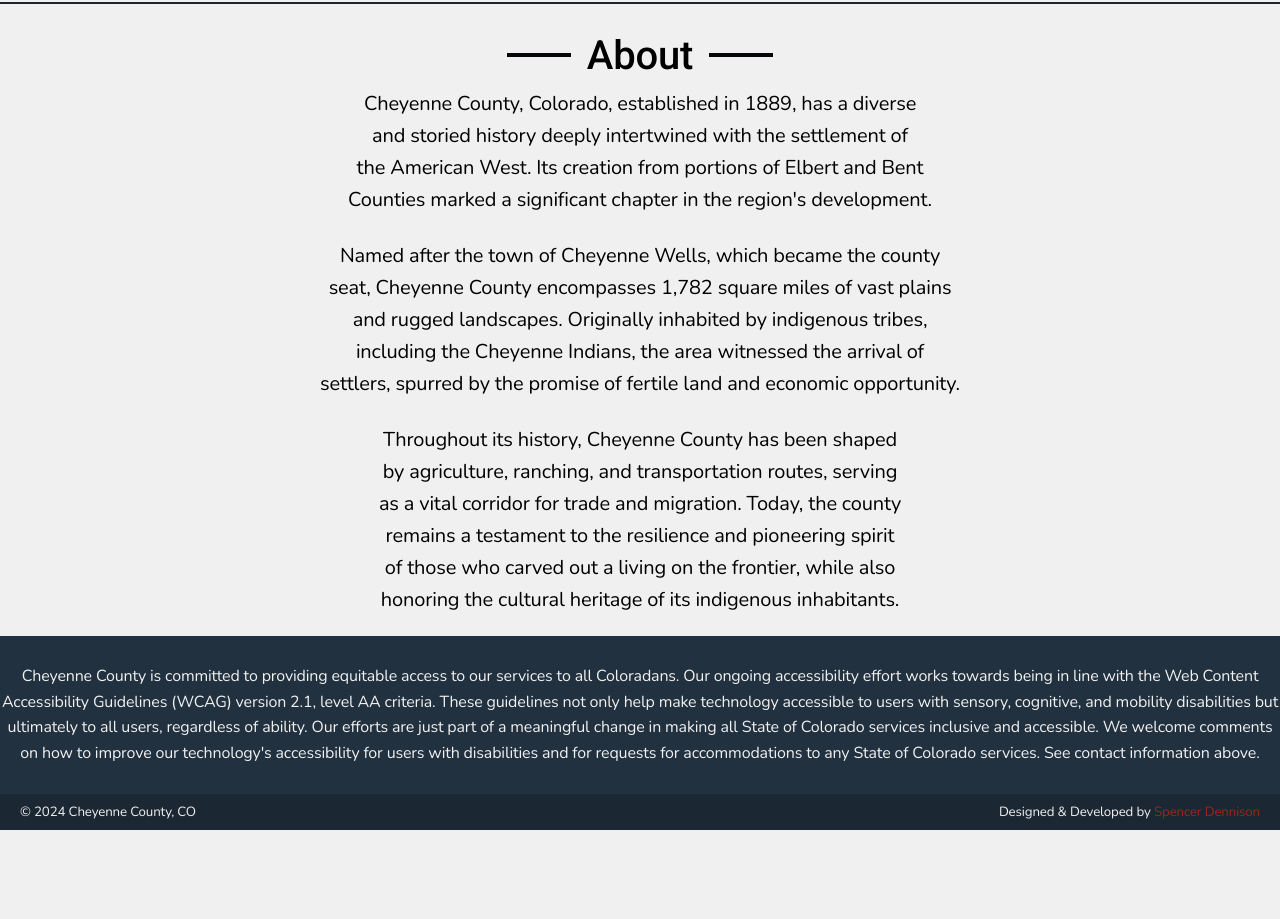
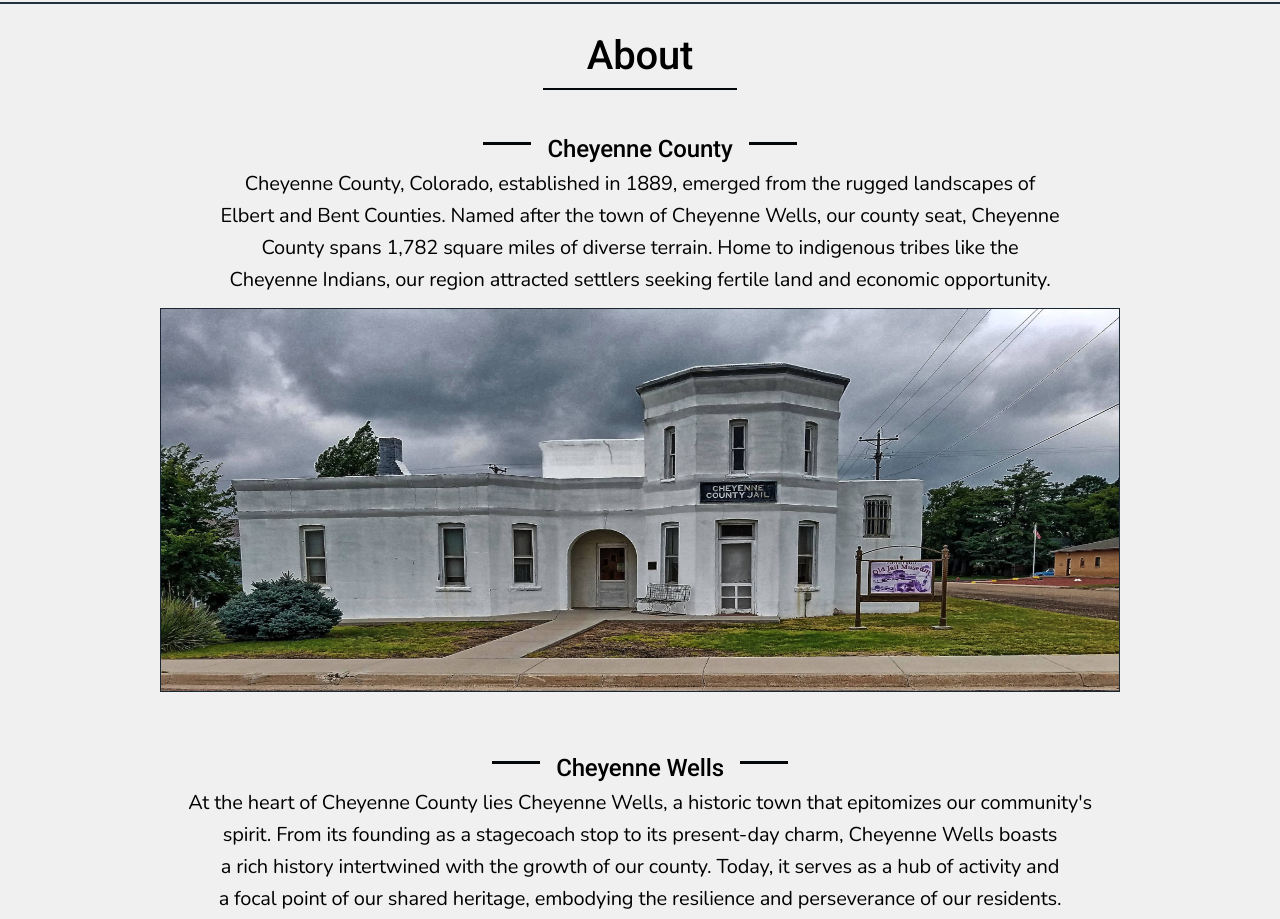
Before and after one commit to stewbag11/cheyenne_county_website, a plain HTML site: page cheyenne_county_website_new/about.html in a window 1280 px wide. Shown: the part 195-1114 px from the top of the page. Before the commit the page ends 1025 px from the top, so only its background shows below. Drawn offline with nearby package versions, Linux system fonts and the light colour scheme.

Commit message:
feat: design close to final, about page close to final, jobs and footer rework next

```diff
--- a/cheyenne_county_website_new/about.css
+++ b/cheyenne_county_website_new/about.css
@@ -1,7 +1,17 @@
+/* Header underline */
+h1:after {
+    border: 1px solid var(--text-color);
+    content: "";
+    display: block;
+    margin: auto;
+    margin-bottom: 1rem;
+    width: 12rem;
+}
+
 /* About */
 .about {
     margin: auto;
-    max-width: 50%;
+    max-width: 75%;
     padding-bottom: 1.25rem;
     padding-top: 1.25rem;
     text-align: center;
@@ -14,3 +24,13 @@
 .about p {
     font-size: 1.25rem;
 }
+
+.about img {
+    border: 1px solid var(--alt-border-color);
+    margin-left: auto;
+    margin-right: auto;
+    margin-top: 0.75rem;
+    max-height: 30vw;
+    user-select: none;
+    width: 100%;
+}
--- a/cheyenne_county_website_new/about.html
+++ b/cheyenne_county_website_new/about.html
@@ -45,7 +45,7 @@
         <!-- Nav logo -->
         <nav class="logo">
             <a href="index.html">
-                <img src="./imgs/county_logo.png" alt="Cheyenne County Logo">
+                <img src="./imgs/county_logo.png" alt="Cheyenne County Logo" aria-label="Cheyenne County Logo">
             </a>
             <!-- Nav logo end-->
         </nav>
@@ -67,43 +67,94 @@
         <header>
             <h1>About</h1>
         </header>
-        <div>
-            <p>Cheyenne County, Colorado, established in 1889, has a diverse and storied history deeply intertwined with
-                the settlement of the American West. Its creation from portions of Elbert and Bent Counties marked a
-                significant chapter in the region's development.</p>
 
-            <div class="line-break"></div>
+        <div class="line-break"></div>
 
-            <p>Named after the town of Cheyenne Wells, which became the county seat, Cheyenne County encompasses 1,782
-                square miles of vast plains and rugged landscapes. Originally inhabited by indigenous tribes, including
-                the Cheyenne Indians, the area witnessed the arrival of settlers, spurred by the promise of fertile land
-                and economic opportunity.</p>
+        <h2>Cheyenne County</h2>
+        <p>Cheyenne County, Colorado, established in 1889, emerged from the rugged landscapes of Elbert and Bent
+            Counties. Named
+            after the town of Cheyenne Wells, our county seat, Cheyenne County spans 1,782 square miles of diverse
+            terrain. Home to
+            indigenous tribes like the Cheyenne Indians, our region attracted settlers seeking fertile land and
+            economic
+            opportunity.</p>
 
-            <div class="line-break"></div>
+        <img src="./imgs/jail_museum.jpeg" alt="Cheyenne Wells Jail Musuem" aria-label="Cheyenne Wells Jail Musuem">
 
-            <p>Throughout its history, Cheyenne County has been shaped by agriculture, ranching, and transportation
-                routes, serving as a vital corridor for trade and migration. Today, the county remains a testament to
-                the resilience and pioneering spirit of those who carved out a living on the frontier, while also
-                honoring the cultural heritage of its indigenous inhabitants.</p>
-        </div>
+        <div class="double-line-break"></div>
+
+        <h2>Cheyenne Wells</h2>
+        <p>At the heart of Cheyenne County lies Cheyenne Wells, a historic town that epitomizes our community's
+            spirit. From its
+            founding as a stagecoach stop to its present-day charm, Cheyenne Wells boasts a rich history intertwined
+            with the growth
+            of our county. Today, it serves as a hub of activity and a focal point of our shared heritage, embodying
+            the resilience
+            and perseverance of our residents.</p>
+
+        <img src="./imgs/jail_museum.jpeg" alt="Cheyenne Wells Jail Musuem" aria-label="Cheyenne Wells Jail Musuem">
+
+        <div class="double-line-break"></div>
+
+        <h2>Kit Carson</h2>
+        <p>Named for the famed frontiersman, Kit Carson honors the pioneers who shaped our county's destiny. With
+            its own unique
+            history, Kit Carson echoes the adventurous spirit that defines us. From the early days of exploration to
+            its role as a
+            center for trade and commerce, Kit Carson continues to be a vital part of our county, preserving the
+            legacy of those who
+            came before us.</p>
+
+        <img src="./imgs/kit_carson_museum.jpeg" alt="Kit Carson Musuem" aria-label="Kit Carson Musuem">
+
+        <div class="double-line-break"></div>
+
+        <h2>Arapahoe</h2>
+        <p>Arapahoe, nestled within Cheyenne County, bridges our past with our future. As an integral part of our
+            community,
+            Arapahoe reflects our values of unity and progress. From its origins as a railroad town to its
+            modern-day
+            contributions
+            to agriculture and industry, Arapahoe serves as a living testament to our county's resilience and
+            adaptability.</p>
+
+        <img src="./imgs/kit_carson_museum.jpeg" alt="Kit Carson Musuem" aria-label="Kit Carson Musuem">
+
+        <div class="double-line-break"></div>
+
+        <h2>Wild Horse</h2>
+        <p>In the shadow of the untamed frontier lies Wild Horse, a community steeped in history and tradition. From
+            its
+            rugged
+            landscapes to its resilient inhabitants, Wild Horse embodies our county's enduring spirit. As a gateway
+            to
+            the
+            wilderness, Wild Horse has played a vital role in our county's history, offering refuge and opportunity
+            to
+            those seeking
+            a new life on the frontier.</p>
+
+        <img src="./imgs/kit_carson_museum.jpeg" alt="Kit Carson Musuem" aria-label="Kit Carson Musuem">
+
     </section>
     <!-- About end -->
 
     <!-- Footer -->
     <footer>
         <div class="footer-content">
-            <p>Cheyenne County is committed to providing equitable access to our services to all Coloradans. Our
-                ongoing
-                accessibility effort works towards being in line with the Web Content Accessibility Guidelines
-                (WCAG)
-                version 2.1, level AA criteria. These guidelines not only help make technology accessible to users
-                with
-                sensory, cognitive, and mobility disabilities but ultimately to all users, regardless of ability.
-                Our
-                efforts are just part of a meaningful change in making all State of Colorado services inclusive and
-                accessible. We welcome comments on how to improve our technology's accessibility for users with
-                disabilities and for requests for accommodations to any State of Colorado services. See contact
-                information above.</p>
+            <p>Cheyenne County is committed to providing equitable access to all of our services to all Coloradans. We
+                strive
+                to meet the Web
+                Content Accessibility Guidelines (WCAG) 2.1, level AA criteria. These guidelines ensure our technology
+                is accessible to
+                users with sensory, cognitive, and mobility disabilities, benefiting all users, regardless of ability.
+                We welcome your valuable input on how we can further enhance accessibility and accommodate diverse needs
+                for all State
+                of Colorado services. Please feel free to share your suggestions or accommodation requests by emailing
+                us at <a href="mailto:ccadmin@rebeltec.net" aria-label="Email Link">ccadmin@rebeltec.net</a>. Your
+                feedback is instrumental in our ongoing efforts to create a more inclusive
+                website.
+                Please don't hesitate to share your thoughts with us. Thank you!</p>
         </div>
 
         <div class="footer-copyright">
--- a/cheyenne_county_website_new/base.css
+++ b/cheyenne_county_website_new/base.css
@@ -46,23 +46,13 @@ h6 {
 }
 
 /* Header side lines */
-h1:before,
-h1:after {
-    border-top: .25rem solid var(--text-color);
+h2:before,
+h2:after {
+    border-top: 3px solid var(--text-color);
     content: "";
     display: inline-block;
     margin: 0 1rem;
     transform: translateY(-.75rem);
-    width: 4rem;
-}
-
-h2:before,
-h2:after {
-    border-top: .25rem solid var(--text-color);
-    content: "";
-    display: inline-block;
-    margin: 0 1rem;
-    transform: translateY(-.45rem);
     width: 3rem;
 }
 
@@ -83,6 +73,10 @@ body a:hover {
     padding-bottom: 1.5rem;
 }
 
+.double-line-break {
+    padding-bottom: 3rem;
+}
+
 /* Big divider */
 hr.border-big {
     border: 50px solid var(--border-color);
@@ -90,7 +84,7 @@ hr.border-big {
 
 /* Small divider */
 hr.border-small {
-    border: 1px solid var(--alt-border-color);
+    border: 1px solid var(--border-color);
 }
 
 /* Scroll back top button */
@@ -164,7 +158,7 @@ hr.border-small {
     display: flex;
     font-size: 1.25rem;
     justify-content: space-between;
-    padding: 5.97rem;
+    padding: 6rem;
     padding-bottom: 0.3rem;
     padding-top: 0.3rem;
     width: 100%;
--- a/cheyenne_county_website_new/index.css
+++ b/cheyenne_county_website_new/index.css
@@ -1,6 +1,16 @@
+/* Header underline */
+h1:after {
+    border: 1px solid var(--text-color);
+    content: "";
+    display: block;
+    margin: auto;
+    margin-bottom: 1rem;
+    width: 16rem;
+}
+
 /* Slideshow */
 .slideshow {
-    height: 31vw;
+    height: 30vw;
     position: relative;
     width: 100%;
 }
@@ -11,7 +21,7 @@
 }
 
 .slide img {
-    max-height: 31vw;
+    max-height: 30vw;
     user-select: none;
     width: 100%;
 }
@@ -19,9 +29,8 @@
 /* Welcome */
 .welcome {
     margin: auto;
-    max-width: 85%;
-    padding-bottom: 1.25rem;
-    padding-top: 1.25rem;
+    max-width: 75%;
+    padding-top: 0.9rem;
     text-align: center;
 }
 
--- a/cheyenne_county_website_new/slideshow_auto.js
+++ b/cheyenne_county_website_new/slideshow_auto.js
@@ -11,5 +11,5 @@ function showSlidesAuto() {
   slideIndexAuto++;
   if (slideIndexAuto > slides.length) { slideIndexAuto = 1; }
   slides[slideIndexAuto - 1].style.display = "block";
-  setTimeout(showSlidesAuto, 5000); // Change image every 5 seconds
+  setTimeout(showSlidesAuto, 4000); // Change image every 4 seconds
 }
```
Also changed, not shown: cheyenne_county_website_new/index.html (+21 -19 lines), cheyenne_county_website_new/imgs/jail_museum.jpeg (added), cheyenne_county_website_new/imgs/kit_carson_museum.jpeg (added), 1 other file.
